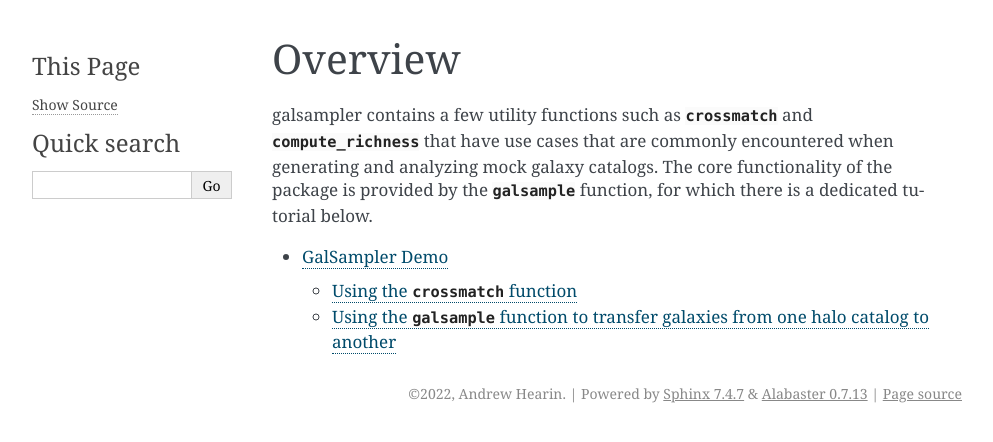
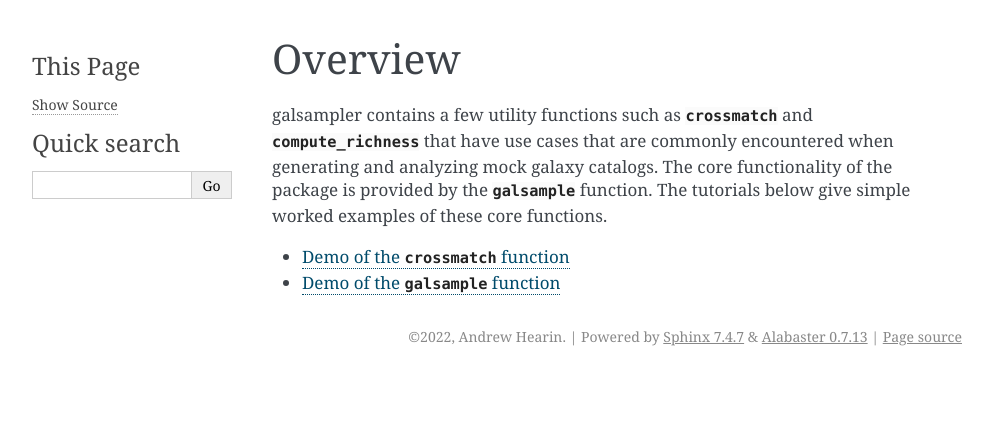
Before and after one commit to LSSTDESC/galsampler, a Sphinx documentation site: the page built from docs/source/intro.rst, in a window 1280 px wide. Shown: the top 442 px of the page, without its empty margins (148-1141 px from the left). Built offline with Sphinx 7.4.7, drawn with Linux system fonts in a browser that asks for light colours.

Commit message:
Finished docs

```diff
--- a/docs/source/intro.rst
+++ b/docs/source/intro.rst
@@ -6,11 +6,12 @@ galsampler contains a few utility functions such as
 that have use cases that are commonly encountered when
 generating and analyzing mock galaxy catalogs.
 The core functionality of the package is provided by the
-:meth:`galsample <~galsampler.galmatch.galsample>` function,
-for which there is a dedicated tutorial below.
+:meth:`galsample <~galsampler.galmatch.galsample>` function.
+The tutorials below give simple worked examples of these core functions.
 
 
 .. toctree::
-   :maxdepth: 2
+   :maxdepth: 1
 
+   demo_crossmatch.ipynb
    demo_galsampler.ipynb
```
Also changed, not shown: docs/source/demo_crossmatch.ipynb (added), docs/source/demo_galsampler.ipynb.
